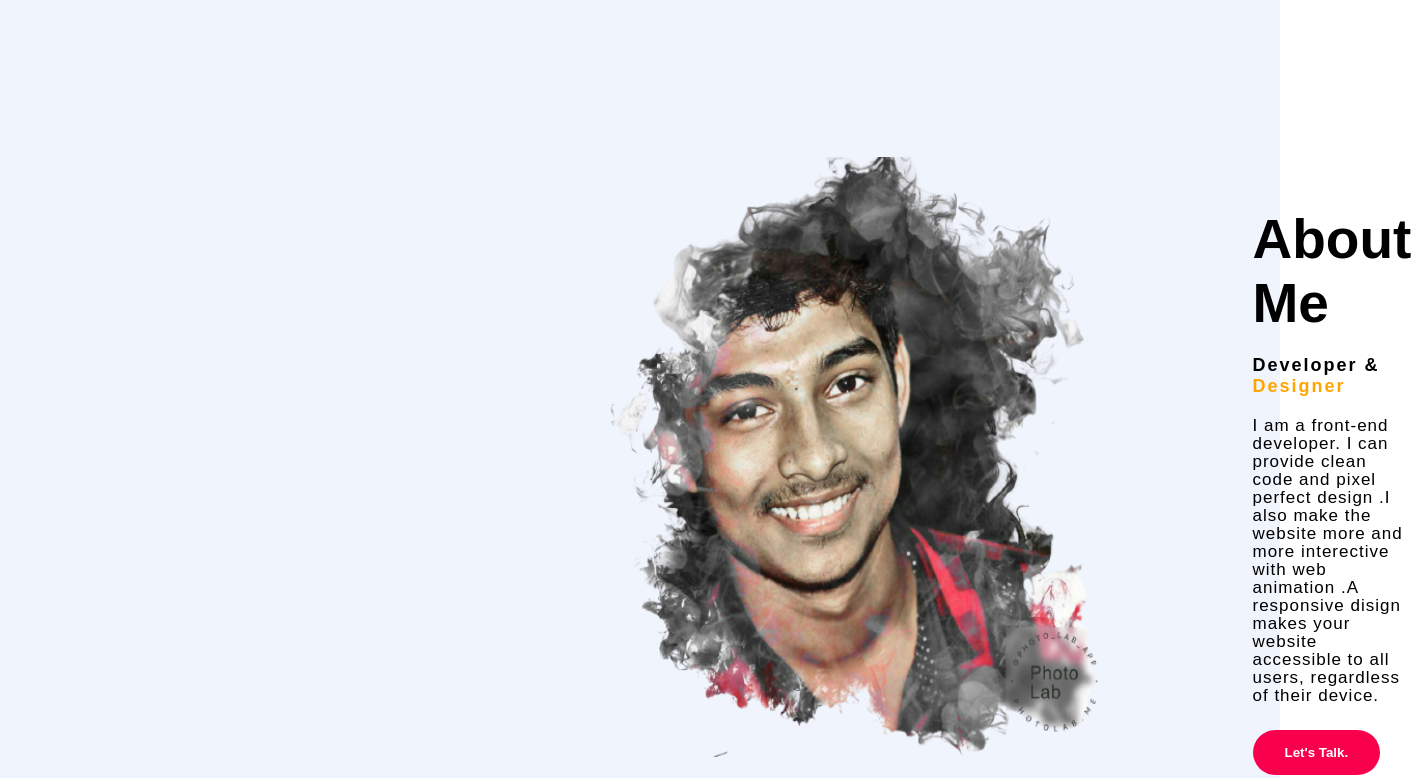
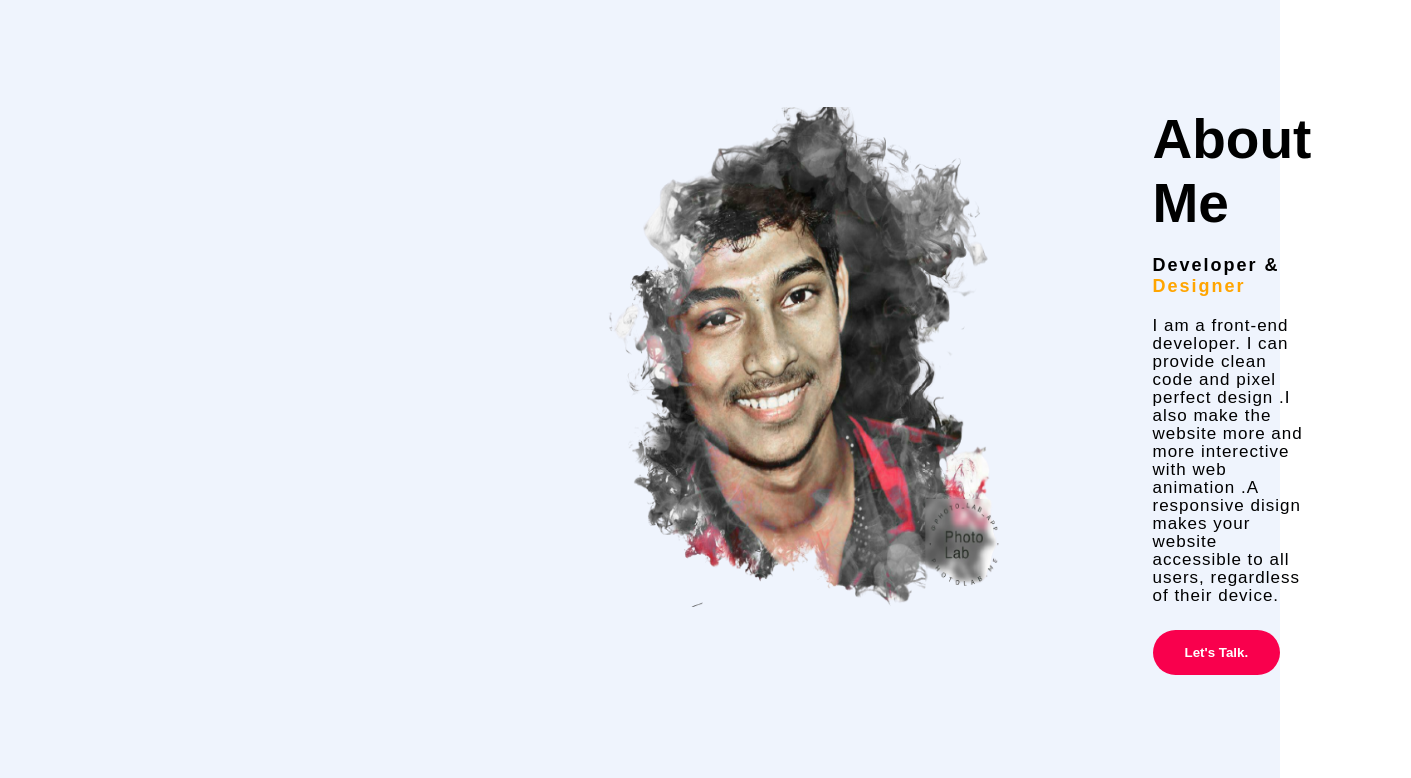
Before and after one commit to antudaa/First-Port-Folio, a plain HTML site: page index.html in a window 1280 px wide. Shown: the part 743-1521 px from the top of the page, 1411 px wide, since content can reach past the window. Drawn offline with Linux system fonts and the light colour scheme.

Commit message:
Bug Fixed

```diff
--- a/style.css
+++ b/style.css
@@ -184,33 +184,35 @@ h4{
 /* Section Two About Section  */
 
 .about{
-    padding-bottom: 100px;
-    padding-top: 100px;
     width: 100%;
+    height: 100vh;
     background-color: #eff4fd;
 }
 
 .about img{
     margin-right: 100px;
-    width: 500px;
-    height: 600;
+    width: 400px;
+    height: 500px;
 }
 
 .about-text{
     margin-left: 50px;
-    width: 500px;
+    width: 400px;
     height: 500px;
     text-align: left;
 
 }
 
 .main{
-    width: 1130px;
+    padding-bottom: 100px;
+    padding-top: 200px;
     max-width: 75px;
     margin: 0 auto ;
     display: flex;
     align-items: center;
     justify-content: space-evenly;
+    width: 400px;
+    height: 500px;
 }
 
 .about-text h2{
```
